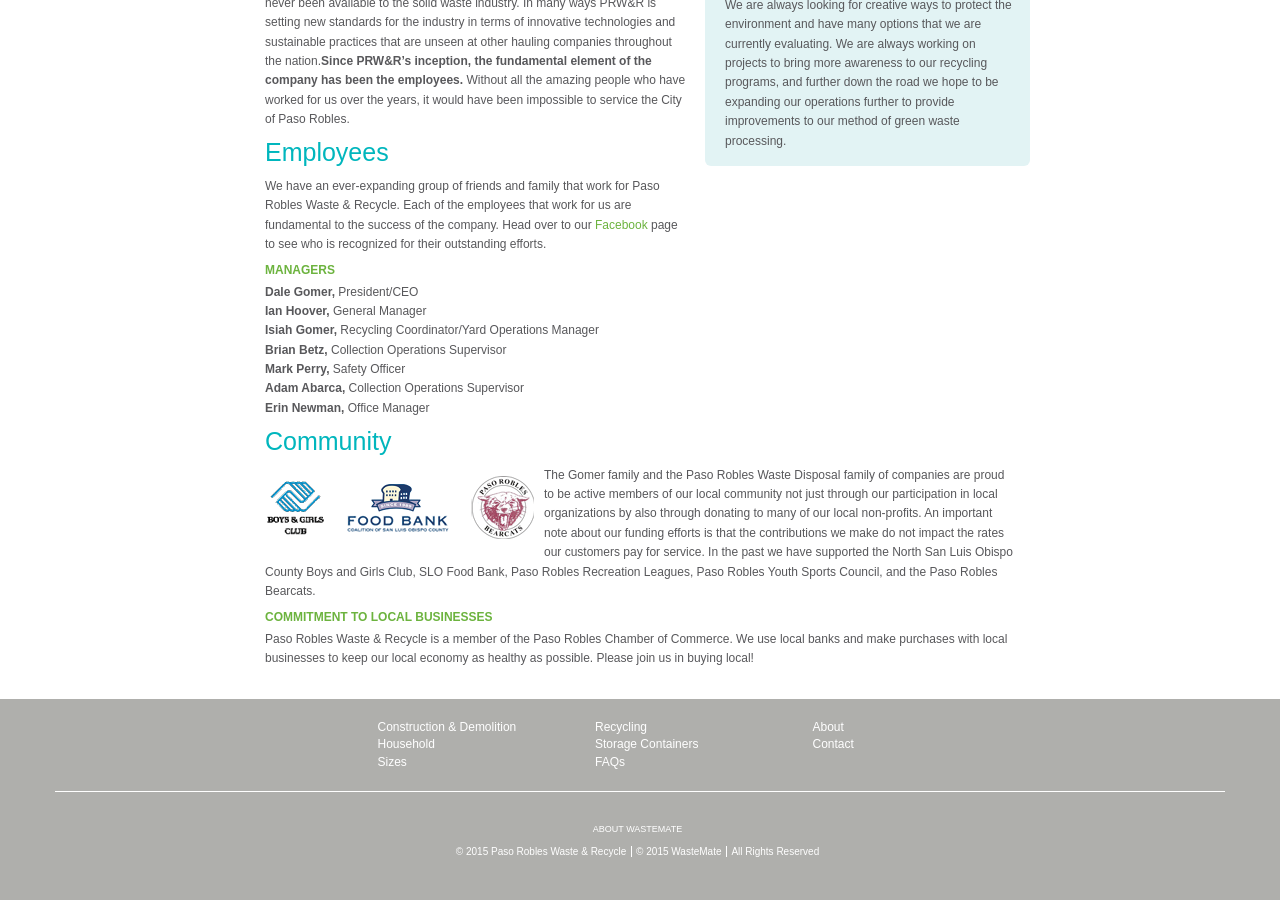
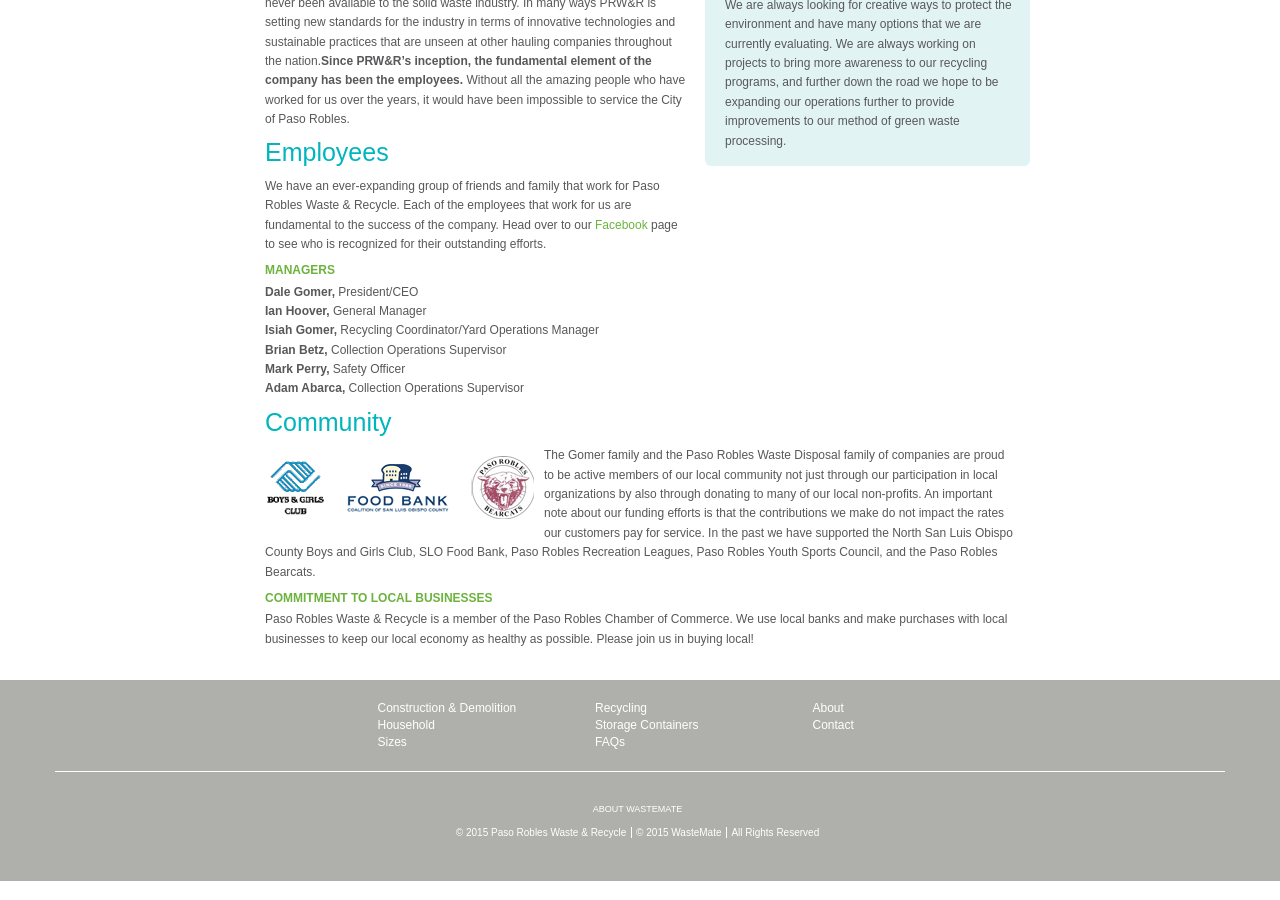
Before and after one commit to wastemate/paso-rolloff, a Jekyll site: the page built from about.html, in a window 1280 px wide and 900 px high, scrolled down 1519 px. Built offline with Jekyll 4.4.1, drawn with Linux system fonts in a browser that asks for light colours.

Commit message:
Erin no longer involved

```diff
--- a/about.html
+++ b/about.html
@@ -45,7 +45,6 @@
 					<p><b>Brian Betz,</b> Collection Operations Supervisor</p>
 					<p><b>Mark Perry,</b> Safety Officer</p>
 					<p><b>Adam Abarca,</b> Collection Operations Supervisor</p>
-					<p><b>Erin Newman,</b> Office Manager</p>
 				</div>
 
 				<div class="col-sm-5 col-xs-12 blue-box">
```
